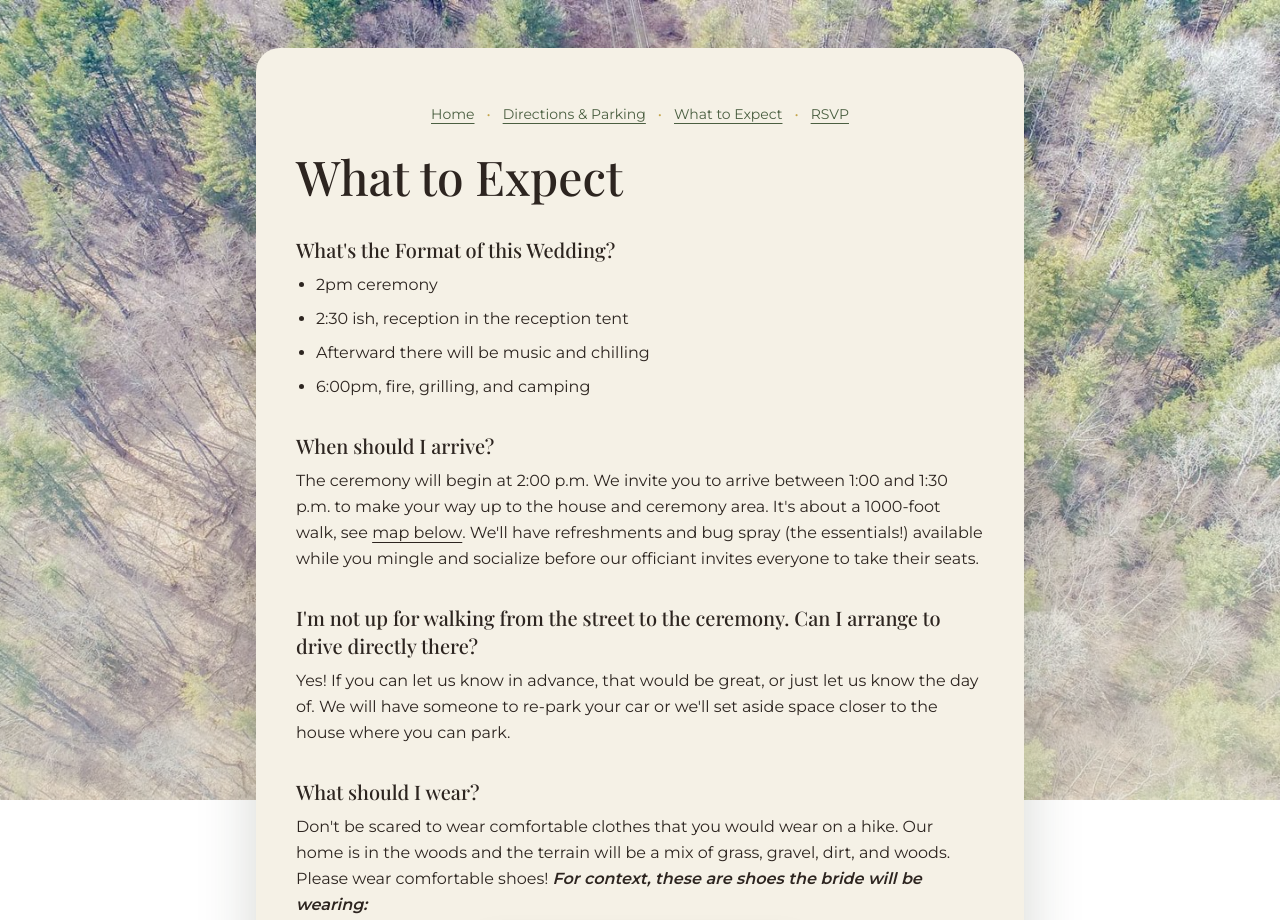
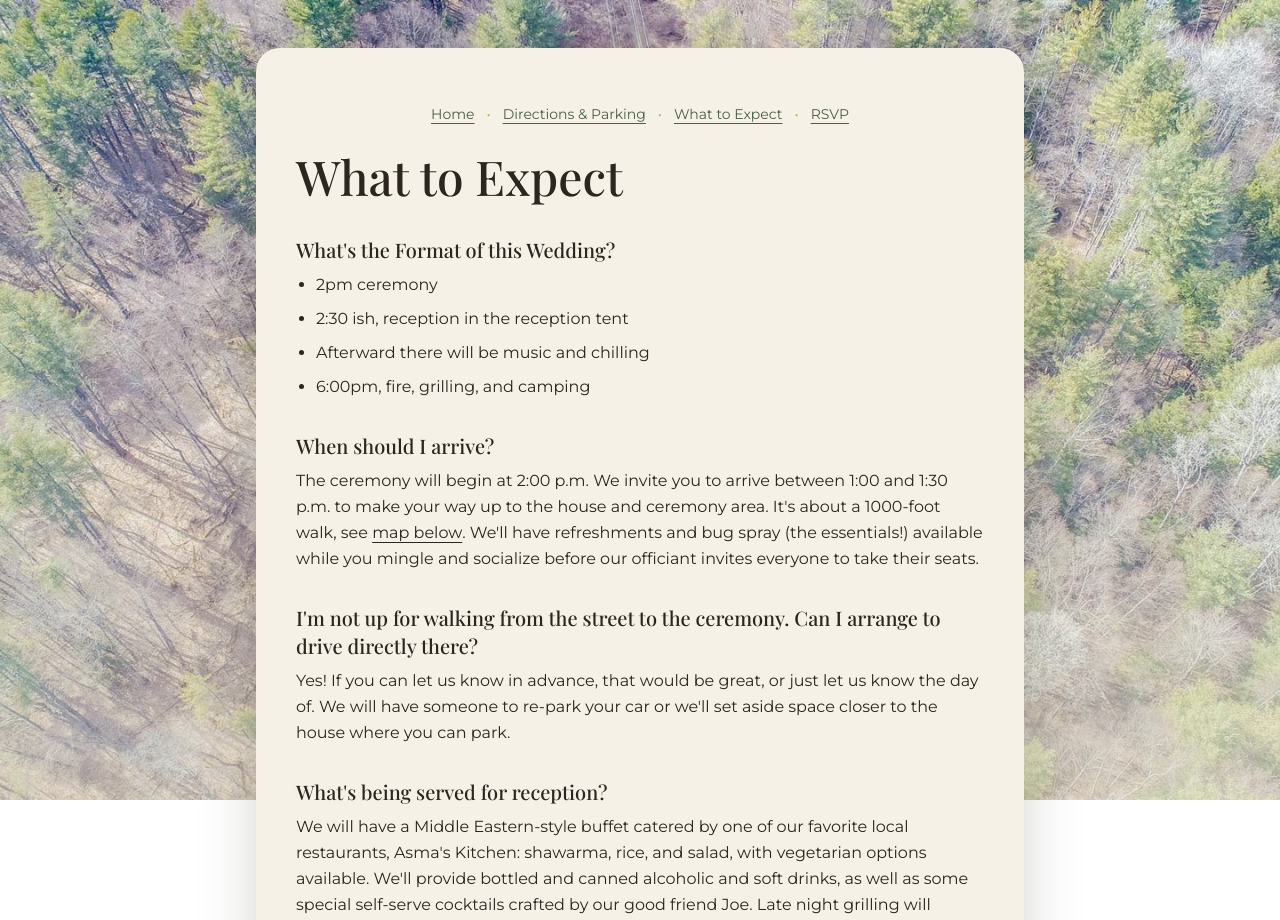
Before and after one commit to mjsokolo/wedding, a React (Vite) app: page /#/what-to-expect in a window 1280 px wide. Shown: the top 920 px of the page. Built offline with nearby package versions, Linux system fonts and the light colour scheme.

Commit message:
add food section, change email details

```diff
--- a/email-details.html
+++ b/email-details.html
@@ -107,7 +107,7 @@
                       letter-spacing: 2px;
                       text-transform: uppercase;
                     "
-                    >RSVP</a
+                    >RSVP by July 31</a
                   >
                 </div>
                 <div style="margin: 12px 0 0">
--- a/src/pages/WhatToExpectPage.jsx
+++ b/src/pages/WhatToExpectPage.jsx
@@ -48,8 +48,22 @@ export default function WhatToExpectPage() {
           </h3>
           <p className="mt-2">
             Yes! If you can let us know in advance, that would be great, or just
-            let us know the day of. We will have someone to re-park your car or we'll set
-            aside space closer to the house where you can park.
+            let us know the day of. We will have someone to re-park your car or
+            we'll set aside space closer to the house where you can park.
+          </p>
+        </section>
+        <section>
+          <h3 className="font-serif text-xl">
+            What&apos;s being served for reception?
+          </h3>
+          <p className="mt-2">
+            We will have a Middle Eastern-style buffet catered by one of our
+            favorite local restaurants, Asma&apos;s Kitchen: shawarma, rice, and
+            salad, with vegetarian options available. We&apos;ll provide bottled
+            and canned alcoholic and soft drinks, as well as some special
+            self-serve cocktails crafted by our good friend Joe. Late night
+            grilling will include chicken, grilled vegetables, vegetarian
+            sausages, and hamburgers/hotdogs.
           </p>
         </section>
         <section>
@@ -72,13 +86,19 @@ export default function WhatToExpectPage() {
           <h3 className="font-serif text-xl">How else should I prepare?</h3>
           <ul className="mt-2 list-disc space-y-2 pl-5">
             <li>
-              This is an outdoor wedding. If there&apos;s rain, we will have
-              the ceremony in the reception tent, but it would still be wise to bring an
-              umbrella and rain coat just in case.
+              This is an outdoor wedding. If there&apos;s rain, we will have the
+              ceremony in the reception tent, but it would still be wise to
+              bring an umbrella and rain coat just in case.
             </li>
             <li>We will provide bug spray and sunblock if you need it!</li>
-            <li>If you're staying for late night chilling or camping, bring a comfortable camp chair and tent.</li>
-            <li>You're welcome to bring late-night drinks & snacks, instruments, and games to share with folks around the campfire.</li>
+            <li>
+              If you're staying for late night chilling or camping, bring a
+              comfortable camp chair and tent.
+            </li>
+            <li>
+              You're welcome to bring late-night drinks & snacks, instruments,
+              and games to share with folks around the campfire.
+            </li>
           </ul>
         </section>
         <section>
@@ -87,7 +107,8 @@ export default function WhatToExpectPage() {
           </h3>
           <p className="mt-2">
             We&apos;ll have fancy portable bathrooms with running water and
-            electricity! They will be available to folks for the whole day and those brave enough to camp overnight.
+            electricity! They will be available to folks for the whole day and
+            those brave enough to camp overnight.
           </p>
           <div className="mx-auto mt-4 grid max-w-md grid-cols-2 gap-4">
             <img
```
